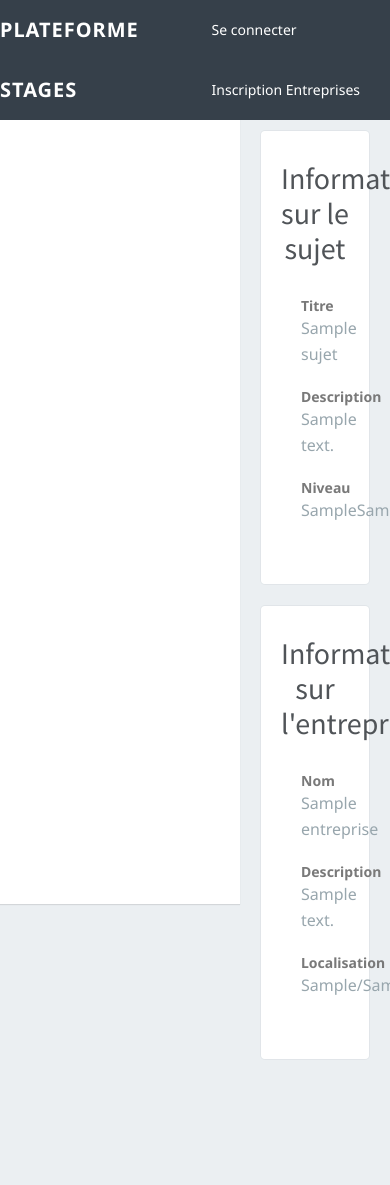
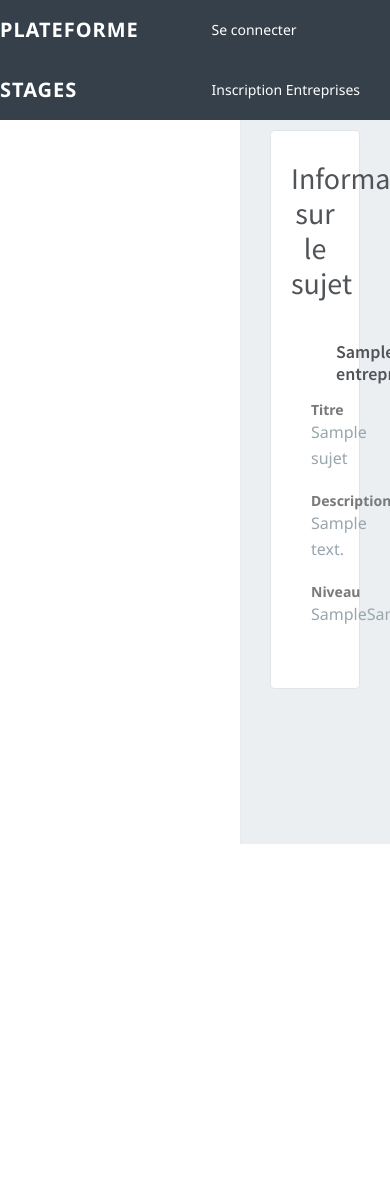
Before and after one commit to iyaad/Gestion-Stage, a CodeIgniter app: page /gestion-stage/index.php/sujet/index/1 in a window 390 px wide. After the commit the page ends 844 px from the top, so only its background shows below. Run offline with CodeIgniter, Linux system fonts and the light colour scheme; tables that the repository leaves empty or names only in its code hold one stand-in row (values such as "Sample post"); some libraries are stand-ins or nearby versions.

Commit message:
info sujet view created

```diff
--- a/application/views/sujet/infos.php
+++ b/application/views/sujet/infos.php
@@ -1,11 +1,19 @@
 <div class="content-page">
 	<div class="content">
 		<div class="wraper container-fluid">
-			<div class="row">
-				<div class="col-md-6">
+
+				<div class="col-md-6 col-sm-offset-3 ">
 					<div class="card-box m-t-20">
-						<h2 class="text-center">Informations sur le sujet</h2>
+						<h2 class="text-center  m-b-10 ">Informations sur le sujet</h2>
 						<div class="p-20">
+							<div class="picture text-center container-fluid m-b-10">
+								<div class="picture-overlay col-sm-offset-4 col-sm-4">
+									<img src="<?= $this->entreprise_model->getAvatarUrl($sujet->entrepriseId) ?>" class="img-responsive" alt="profile-image" width="100" >
+									<div class="profile-info-name">
+										<h4 class="m-b-5"><b><?= "$sujet->nom" ?></b></h4>
+									</div>
+								</div>
+							</div>
 							<div class="about-info-p">
 								<strong>Titre</strong>
 								<br>
@@ -21,35 +29,17 @@
 								<br>
 								<p class="text-muted"><?= $sujet->filiere.''.$sujet->niveau ?></p>
 							</div>
-
-						</div>
-					</div>
-				</div>
-				<div class="col-md-6">
-					<div class="card-box m-t-20">
-						<h2 class="text-center">Informations sur l'entreprise</h2>
-						<div class="p-20">
-							<div class="about-info-p">
-								<strong>Nom</strong>
-								<br>
-								<p class="text-muted"><?= $sujet->nom ?></p>
-							</div>
-							<div class="about-info-p">
-								<strong>Description</strong>
-								<br>
-								<p class="text-muted"><?= $sujet->desc ?></p>
-							</div>
-							<div class="about-info-p">
-								<strong>Localisation</strong>
-								<br>
-								<p class="text-muted"><?= $sujet->ville.'/'.$sujet->pays ?></p>
-							</div>
+							<?php if(isEtudiant()): ?>
+								<a href="" class="btn btn-success waves-effect waves-light pull-right">
+									<span class="btn-label"><i class="fa fa-check"></i></span> Postuler
+								</a>
+								<div class="clearfix"></div>
+							<?php endif ?>
 
 						</div>
 					</div>
 				</div>
 
-			</div>
 		</div>
 	</div>
 </div>
```
